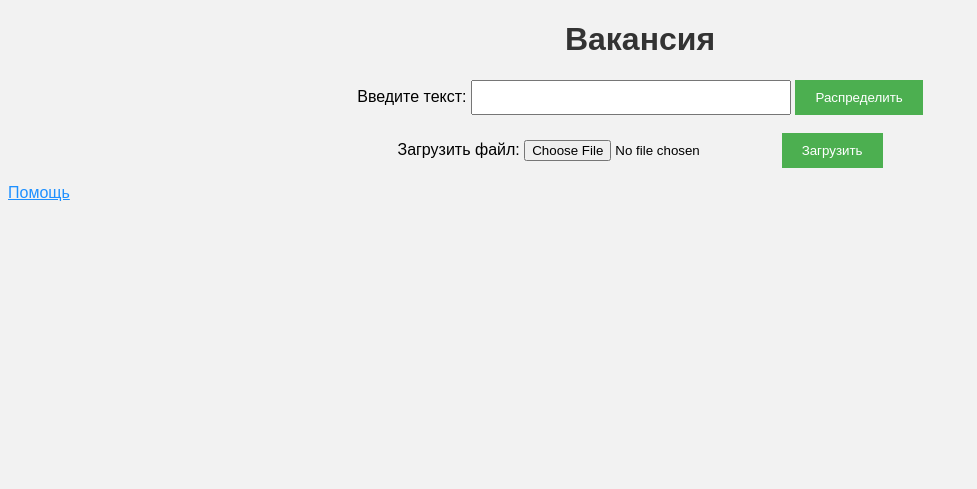
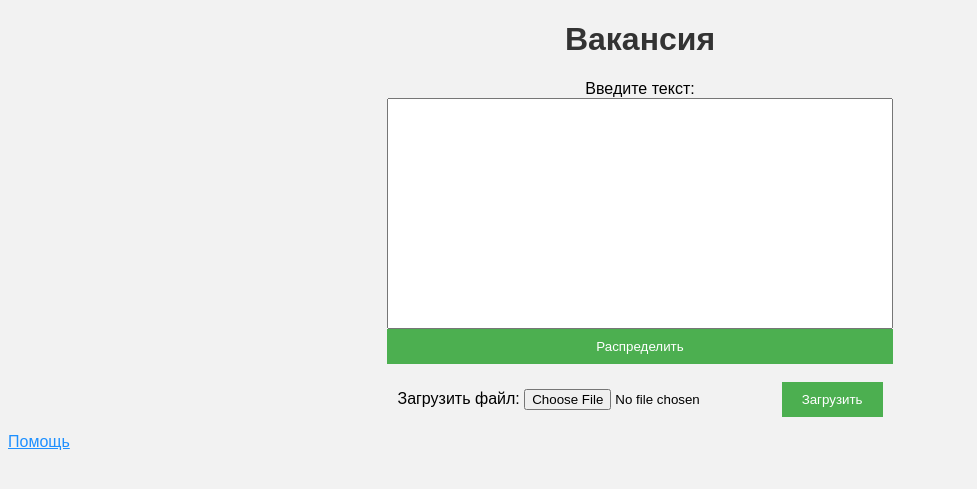
Before and after one commit to ALT-F4-Team/HACKS-AI-UFO, a Flask app: page / in a window 1280 px wide. Shown: the top 489 px of the page, without its empty margins (0-977 px from the left). Run offline with Flask 3, Linux system fonts and the light colour scheme.

Commit message:
Add files via upload

```diff
--- a/web/app.py
+++ b/web/app.py
@@ -1,6 +1,6 @@
 from flask import Flask, render_template, request, send_file, url_for
 from model import CustomTextClassifier
-from process_utils import predict
+from process_utils import predict, clear_text
 from torch import load as torchload
 from torch import device as torchdevice
 import os
@@ -8,7 +8,7 @@ import os
 app = Flask(__name__)
 
 classifier = CustomTextClassifier('cointegrated/rubert-tiny', 'cointegrated/rubert-tiny', n_classes=3)
-classifier.model = torchload('C:\\Users\\user\\Desktop\\Кейс\\web\\models\\bert_val_acc=0.85.pt', map_location=torchdevice('cpu'))
+classifier.model = torchload('C:\\Users\\user\\Desktop\\Кейс\\web\\models\\tiny_f1=0.9.pt', map_location=torchdevice('cpu'))
 
 idx2labels = {
     0: 'Требования',
@@ -24,6 +24,7 @@ def index():
 def result():
     input_text = request.form['inputText']
 
+    input_text = clear_text(input_text)
     classes = predict(classifier, input_text, idx2labels)
 
     duties = '.\n'.join(classes['Обязанности'])
--- a/web/static/style.css
+++ b/web/static/style.css
@@ -12,6 +12,13 @@ h1 {
 
 form {
   text-align: center;
+}
+
+.text-form {
+  display: flex;
+  flex-direction: column;
+  width: 40%;
+  margin: 0 auto;
 }
 
 input[type="text"] {
--- a/web/templates/index.html
+++ b/web/templates/index.html
@@ -7,9 +7,9 @@
 <body>
   <h1>Вакансия</h1>
 
-  <form action="/result" method="post">
+  <form action="/result" method="post" class="text-form">
     <label for="inputText">Введите текст:</label>
-    <input type="text" id="inputText" name="inputText">
+    <textarea type="text" id="inputText" name="inputText" rows="15" cols="40" style="resize: none;"></textarea>
     <button type="submit">Распределить</button>
   </form>
 
```
Also changed, not shown: web/process_utils.py (+14 -1 lines).
